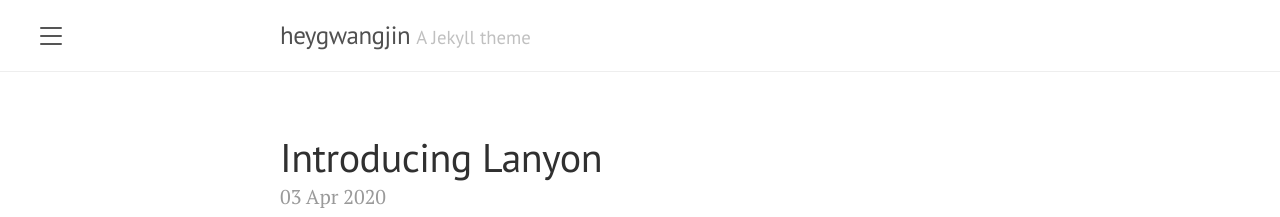
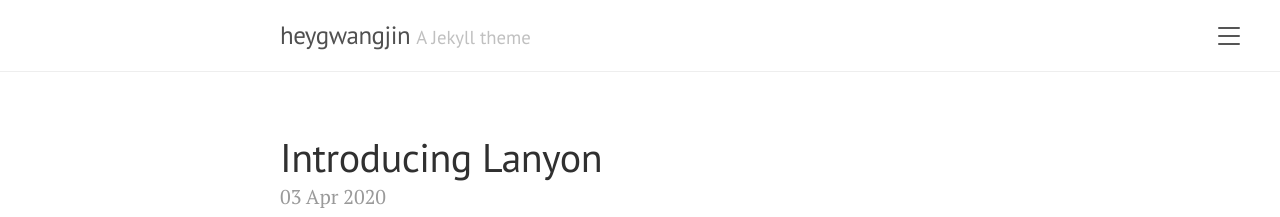
Before and after one commit to heygwangjin/heygwangjin.github.io, a Jekyll site: the page built from index.html, in a window 1280 px wide. Shown: the top 217 px of the page. Built offline with Jekyll 4.4.1, drawn with Linux system fonts in a browser that asks for light colours; the list of posts is cut into pages by our own code.

Commit message:
set sidemenu on the right side

```diff
--- a/_layouts/default.html
+++ b/_layouts/default.html
@@ -3,7 +3,7 @@
 
   {% include head.html %}
 
-  <body>
+  <body class="layout-reverse">
 
     {% include sidebar.html %}
 
```
